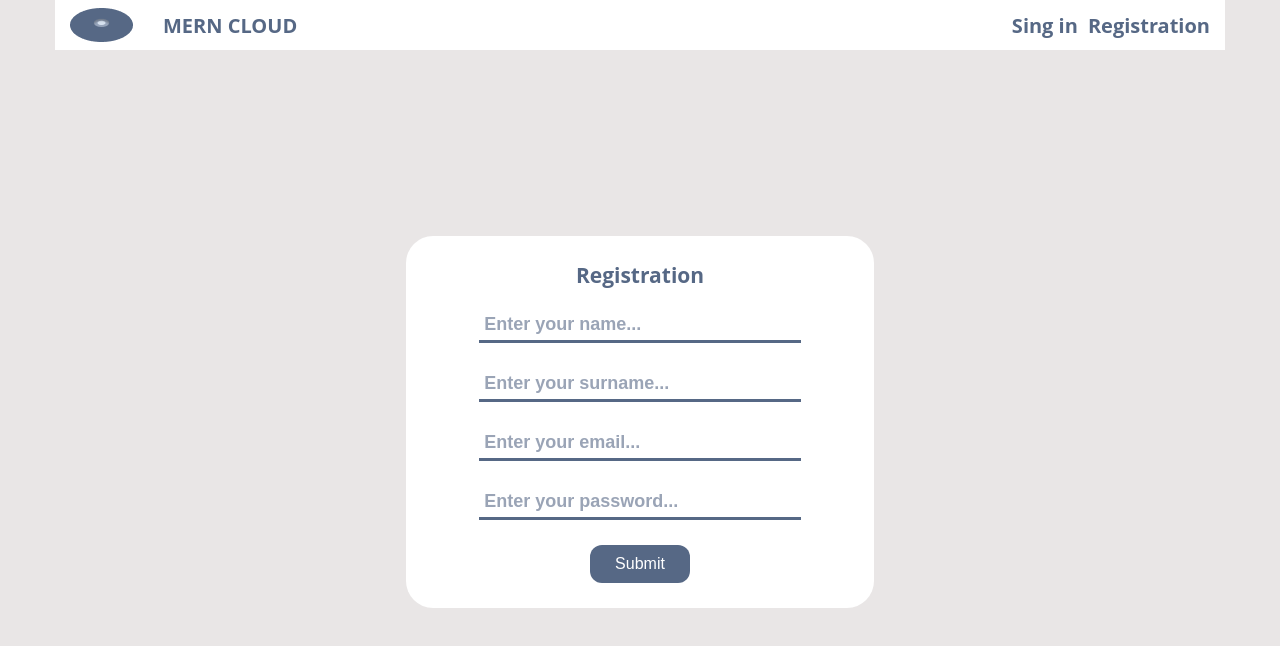
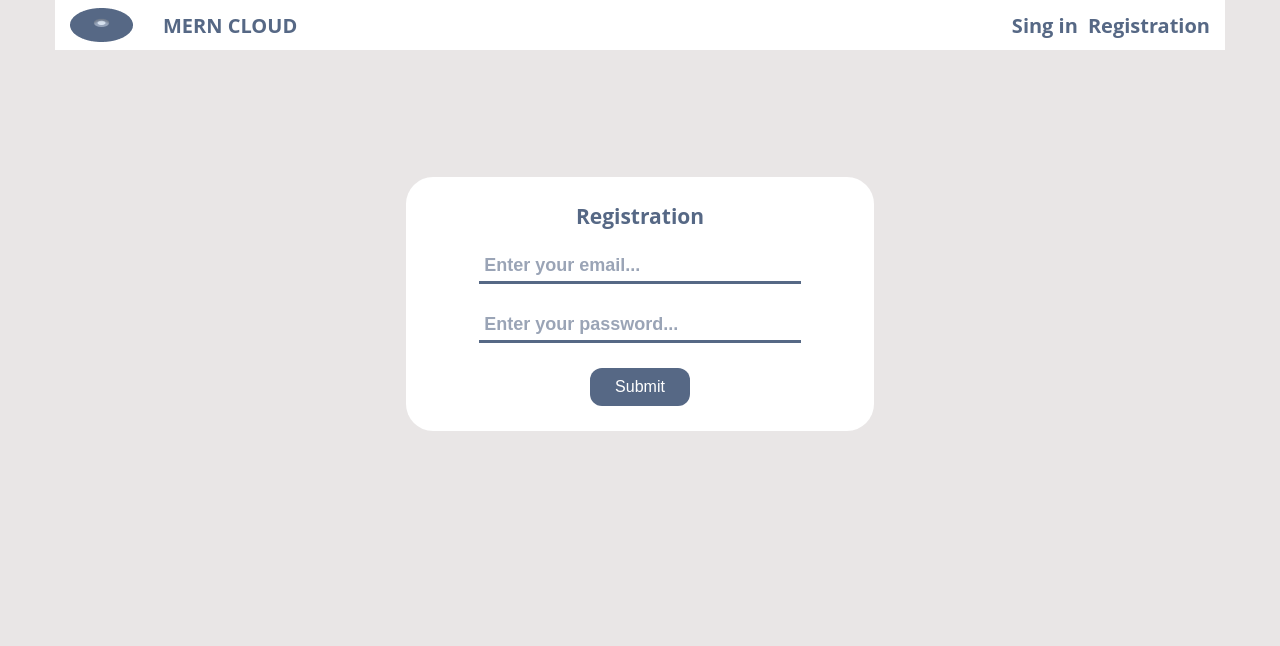
Before and after one commit to Fenix4088/MyCloud, a React (Create React App) app in the folder front/my-cloud/: page /#/registration in a window 1280 px wide. Shown: the top 646 px of the page. Built offline with nearby package versions, Linux system fonts and the light colour scheme.

Commit message:
feature: front Registration form finished

```diff
--- /dev/null
+++ b/front/my-cloud/src/components/Input/Input.jsx
@@ -0,0 +1,9 @@
+import React from 'react';
+
+export const Input = ({ ...props }) => {
+  return (
+    <>
+      <input {...props} />
+    </>
+  );
+};
--- a/front/my-cloud/src/components/Registration/Registration.jsx
+++ b/front/my-cloud/src/components/Registration/Registration.jsx
@@ -1,18 +1,26 @@
-import React from 'react';
+import React, { useCallback, useState } from 'react';
 import s from './Registration.module.scss';
-
+import { Input } from '../Input/Input';
 
 export const Registration = () => {
+  const [{ email, password }, setInputValues] = useState({
+    email: '',
+    password: '',
+  });
+
+  const onInputChange = useCallback((e) => {
+    const { name, value } = e.currentTarget;
+    setInputValues((state) => ({ ...state, [name]: value }));
+  }, [setInputValues]);
+
   return (
     <div className={s['wrapper']}>
       <form className={s['form']}>
         <h2>Registration</h2>
-                <input type="text" placeholder={'Enter your name...'}/>
-                <input type="text" placeholder={'Enter your surname...'}/>
-                <input type="email" placeholder={'Enter your email...'}/>
-                <input type="password" placeholder={'Enter your password...'}/>
+        <Input value={email} type='email' name={'email'} placeholder={'Enter your email...'} onChange={onInputChange} />
+        <Input value={password} type='password' name={'password'} placeholder={'Enter your password...'} onChange={onInputChange} />
         <button type={'submit'}>Submit</button>
       </form>
     </div>
-    )
-}
+  );
+};
```
Lines whose indentation alone changed are shown as unchanged.
